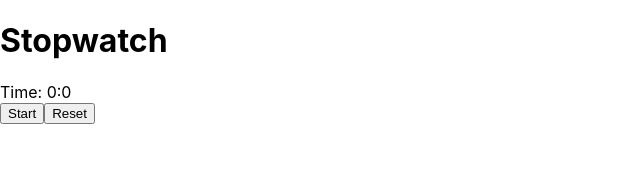
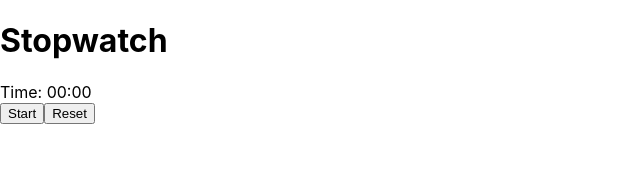
Before and after one commit to Naveed69/Stop-watch, a React (Create React App) app in the folder stopwatch/: page / in a window 1280 px wide. Shown: the top 172 px of the page, without its empty margins (0-640 px from the left). Built offline with nearby package versions, Linux system fonts and the light colour scheme.

Commit message:
completed mini buildout

```diff
--- a/stopwatch/src/components/Display.jsx
+++ b/stopwatch/src/components/Display.jsx
@@ -1,15 +1,14 @@
-import { useState } from "react";
+import { useEffect, useState } from "react";
 
 const Display = () => {
   const [minute, setMinute] = useState(0);
   const [started, setStarted] = useState(false);
   const [second, setSecond] = useState(0);
 
-  useState(() => {
+  useEffect(() => {
     let timer;
     if (started) {
-      console.log("Started inside if");
-      timer = setInterval(() => {
+      timer = setTimeout(() => {
         if (second < 59) {
           setSecond(second + 1);
         } else {
@@ -20,12 +19,12 @@ const Display = () => {
     }
     return () => clearTimeout(timer);
   }, [second, started]);
-  console.log(started);
   return (
     <>
       <h1>Stopwatch</h1>
       <div>
-        Time: {minute}:{second}
+        Time: {minute > 9 ? `${minute}` : `0${minute}`}:
+        {second > 9 ? `${second}` : `0${second}`}
       </div>
       {started ? (
         <button onClick={() => setStarted(false)}>Stop</button>
```
